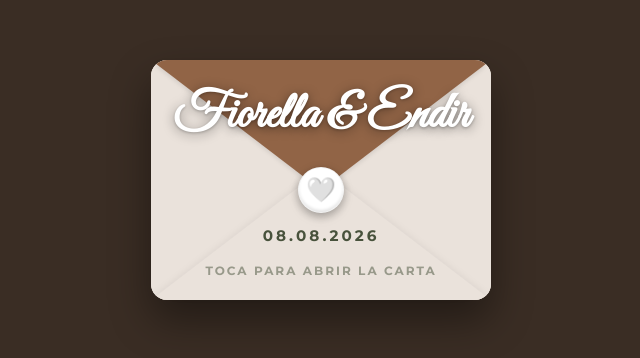
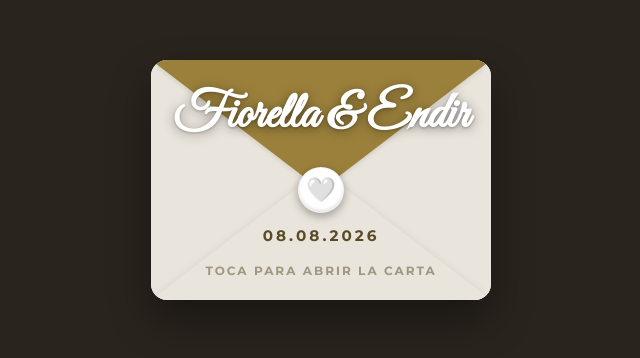
Before and after one commit to Odba08/Invitation, a React (Vite) app: page / in a window 1280 px wide. Shown: the part 220-578 px from the top of the page, without its empty margins (319-959 px from the left). Built offline with nearby package versions, Linux system fonts and the light colour scheme; a web font is replaced by a local one.

Commit message:
Estilo blanco perlado y dorado, y boton de ubicacion GPS

```diff
--- a/src/App.jsx
+++ b/src/App.jsx
@@ -143,7 +143,20 @@ export default function App() {
                   <strong>Dirección:</strong> <br />
                   {CONFIG.event.locationName}
                 </p>
-                <p className="detail-city" style={{ marginTop: "5px", fontSize: "0.85rem", opacity: 0.8 }}>Sábado, 08 de Agosto de 2026</p>
+                {CONFIG.event.mapLink && (
+                  <div style={{ marginTop: "15px" }}>
+                    <a
+                      href={CONFIG.event.mapLink}
+                      target="_blank"
+                      rel="noopener noreferrer"
+                      className="map-button"
+                    >
+                      <MapPin size={16} />
+                      Ver Ubicación GPS
+                    </a>
+                  </div>
+                )}
+                <p className="detail-city" style={{ marginTop: "12px", fontSize: "0.85rem", opacity: 0.8 }}>Sábado, 08 de Agosto de 2026</p>
               </div>
             </div>
           </section>
--- a/src/config.js
+++ b/src/config.js
@@ -24,7 +24,7 @@ export const CONFIG = {
     time: "9:00 pm",
     locationName: "Calle 70 entre Av 16 y Av 16A",
     phrase: "Queremos que seas parte de este gran momento para nosotros",
-    mapLink: "", // Dejar vacío si no hay link directo
+    mapLink: "https://maps.app.goo.gl/uNrfEcEH3wfiZ9ex7?g_st=iw", // Dejar vacío si no hay link directo
   },
 
   // Dinámica de regalos para el Gender Reveal según la sospecha
--- a/src/index.css
+++ b/src/index.css
@@ -3,13 +3,13 @@
 
 /* variables del sistema de diseño */
 :root {
-  --color-olive: hsl(24, 35%, 42%);       /* Terracota/Tierra principal (#905f45) */
-  --color-olive-dark: hsl(24, 35%, 26%);  /* Chocolate/Tierra oscuro (#593a2a) */
-  --color-olive-light: hsl(24, 25%, 92%); /* Arena/Tierra claro suave (#f4efe9) */
-  --color-cream: hsl(30, 25%, 95%);       /* Crema de fondo (#f6f3ed) */
-  --color-cream-dark: hsl(30, 18%, 88%);  /* Arena oscuro para bordes (#ebdcd0) */
-  --color-text-dark: #2f2722;             /* Texto oscuro suave */
-  --color-text-muted: #6b5c54;           /* Texto secundario */
+  --color-olive: hsl(43, 45%, 42%);       /* Dorado principal (#9b7c36) */
+  --color-olive-dark: hsl(43, 40%, 25%);  /* Dorado oscuro/bronce (#5c481e) */
+  --color-olive-light: hsl(43, 30%, 93%); /* Dorado claro perlado (#f2ebd9) */
+  --color-cream: hsl(40, 15%, 98%);       /* Blanco perlado (#faf9f6) */
+  --color-cream-dark: hsl(40, 10%, 88%);  /* Blanco perlado oscuro para bordes (#e4dfd5) */
+  --color-text-dark: hsl(30, 15%, 20%);   /* Texto oscuro bronce */
+  --color-text-muted: hsl(30, 8%, 46%);   /* Texto secundario */
   --color-boy: #5ba4e5;                  /* Azul para votación bebé */
   --color-girl: #f17db4;                 /* Rosa para votación bebé */
 
@@ -29,7 +29,7 @@
 
 body {
   font-family: var(--font-sans);
-  background-color: #231c18; /* Fondo exterior para centrar en escritorio (Marrón tierra oscuro) */
+  background-color: #1f1c1a; /* Fondo exterior para centrar en escritorio (Charcoal cálido) */
   color: var(--color-text-dark);
   display: flex;
   justify-content: center;
@@ -58,7 +58,7 @@ body {
   left: 0;
   width: 100vw;
   height: 100vh;
-  background-color: #3a2d24; /* Marrón tierra oscuro */
+  background-color: #2a241e; /* Bronce oscuro */
   display: flex;
   justify-content: center;
   align-items: center;
@@ -77,7 +77,7 @@ body {
   position: relative;
   width: 340px;
   height: 240px;
-  background-color: #e5dfd8;
+  background-color: #eae6df;
   border-radius: 16px;
   box-shadow: 0 20px 40px rgba(0, 0, 0, 0.4);
   cursor: pointer;
@@ -106,7 +106,7 @@ body {
   left: 0;
   width: 100%;
   height: 100%;
-  background-color: #d2c8be; /* Fondo interior */
+  background-color: #d5cec4; /* Fondo interior */
   border-radius: 16px;
   z-index: 1;
 }
@@ -140,7 +140,7 @@ body {
   left: 0;
   width: 0;
   height: 0;
-  border-left: 170px solid #eae2db;
+  border-left: 170px solid #eae5dc;
   border-top: 120px solid transparent;
   border-bottom: 120px solid transparent;
   z-index: 3;
@@ -152,7 +152,7 @@ body {
   right: 0;
   width: 0;
   height: 0;
-  border-right: 170px solid #eae2db;
+  border-right: 170px solid #eae5dc;
   border-top: 120px solid transparent;
   border-bottom: 120px solid transparent;
   z-index: 3;
@@ -164,7 +164,7 @@ body {
   left: 0;
   width: 0;
   height: 0;
-  border-bottom: 130px solid #eae2db;
+  border-bottom: 130px solid #eae5dc;
   border-left: 170px solid transparent;
   border-right: 170px solid transparent;
   z-index: 3;
@@ -243,7 +243,7 @@ body {
   font-size: 0.95rem;
   font-weight: 700;
   letter-spacing: 3px;
-  color: #48523c;
+  color: var(--color-olive-dark);
   text-shadow: none;
   position: absolute;
   bottom: 55px;
@@ -256,7 +256,7 @@ body {
   letter-spacing: 2px;
   text-transform: uppercase;
   font-weight: 700;
-  color: #48523c;
+  color: var(--color-olive-dark);
   text-shadow: none;
   animation: pulse 2s infinite;
   position: absolute;
@@ -511,7 +511,7 @@ body {
 .music-disc {
   width: 48px;
   height: 48px;
-  background: radial-gradient(circle, #2b3321 40%, #111 40%, #111 60%, #333 60%, #222 100%);
+  background: radial-gradient(circle, #3a311b 40%, #111 40%, #111 60%, #333 60%, #222 100%);
   border-radius: 50%;
   display: flex;
   justify-content: center;
@@ -1569,3 +1569,35 @@ body {
   from { opacity: 0; transform: translateY(-30px); }
   to { opacity: 1; transform: translateY(0); }
 }
+
+/* --- BOTÓN DE MAPA --- */
+.map-button {
+  display: inline-flex;
+  align-items: center;
+  gap: 8px;
+  padding: 10px 24px;
+  border-radius: 25px;
+  border: 2px solid var(--color-olive);
+  background-color: transparent;
+  color: var(--color-olive);
+  font-family: var(--font-sans);
+  font-size: 0.85rem;
+  font-weight: 700;
+  text-transform: uppercase;
+  letter-spacing: 1px;
+  text-decoration: none;
+  cursor: pointer;
+  transition: all 0.3s ease;
+  box-shadow: 0 4px 10px rgba(155, 124, 54, 0.08);
+}
+
+.map-button:hover {
+  background-color: var(--color-olive);
+  color: #ffffff;
+  transform: translateY(-2px);
+  box-shadow: 0 6px 15px rgba(155, 124, 54, 0.22);
+}
+
+.map-button:active {
+  transform: translateY(0);
+}
```
